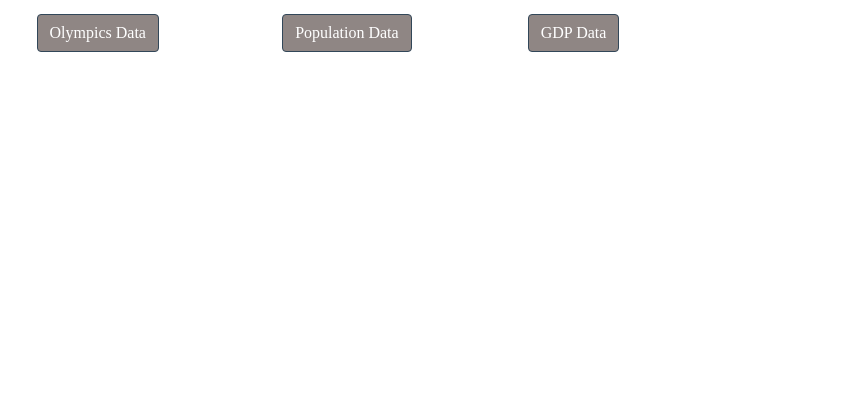
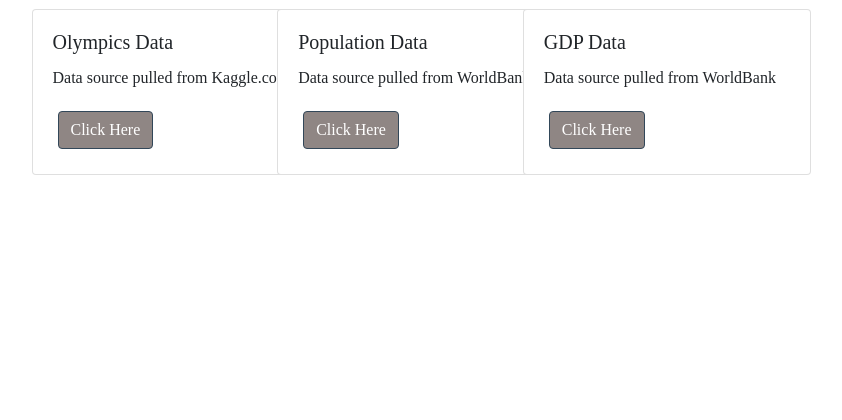
Before and after one commit to hanesy/olympics_dash, a Flask app: page /data in a window 1280 px wide. Shown: the part 285-705 px from the top of the page, without its empty margins (296-1138 px from the left). Run offline with Flask 2, Linux system fonts and the light colour scheme; data that the repository does not hold is empty; parts of the project's set-up code (start-up, migrations or seed data) failed here and were passed over; some libraries are stand-ins or nearby versions.

Commit message:
updated downloads

```diff
--- a/templates/data.html
+++ b/templates/data.html
@@ -74,13 +74,32 @@
             <div class="col-md-9" style="float: center;">
                 <div class="row">
                     <div class="col-md-3">
-                            <a class="btn" href="https://www.kaggle.com/heesoo37/120-years-of-olympic-history-athletes-and-results/data#" target="_blank" role="button">Olympics Data</a>
+                        <div class="card" style="width: 18rem;">
+                            <div class="card-body">
+                                <h5 class="card-title">Olympics Data</h5>
+                                <p class="card-text">Data source pulled from Kaggle.com</p>
+                                <a href="https://www.kaggle.com/heesoo37/120-years-of-olympic-history-athletes-and-results/data#" class="btn btn-primary" target="_blank">Click Here</a>
+                            </div>
+                        </div>
+
                     </div>
                     <div class="col-md-3">
-                        <a class="btn" href="https://databank.worldbank.org/reports.aspx?source=2&series=SP.POP.TOTL&country=" target="_blank" role="button">Population Data</a>
+                        <div class="card" style="width: 18rem;">
+                            <div class="card-body">
+                                <h5 class="card-title">Population Data</h5>
+                                <p class="card-text">Data source pulled from WorldBank</p>
+                                <a href="https://databank.worldbank.org/reports.aspx?source=2&series=SP.POP.TOTL&country=#" class="btn btn-primary" target="_blank">Click Here</a>
+                            </div>
+                        </div>
                     </div>
                     <div class="col-md-3">
-                        <a class="btn" href="https://databank.worldbank.org/reports.aspx?source=2&series=NY.GDP.MKTP.CD&country=#" target="_blank" role="button">GDP Data</a>
+                        <div class="card" style="width: 18rem;">
+                            <div class="card-body">
+                                <h5 class="card-title">GDP Data</h5>
+                                <p class="card-text">Data source pulled from WorldBank</p>
+                                <a href="https://databank.worldbank.org/reports.aspx?source=2&series=NY.GDP.MKTP.CD&country=#" class="btn btn-primary" target="_blank">Click Here</a>
+                            </div>
+                        </div>
                     </div>
                 </div>
             </div>
```
Also changed, not shown: templates/index.html (+9 -15 lines).
